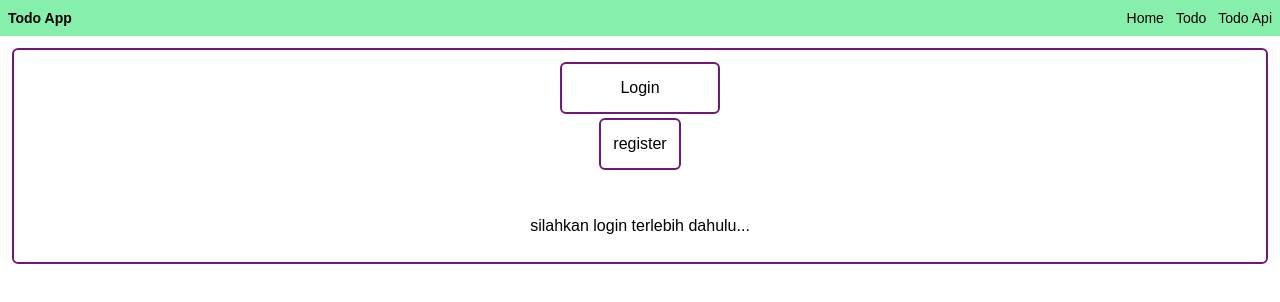
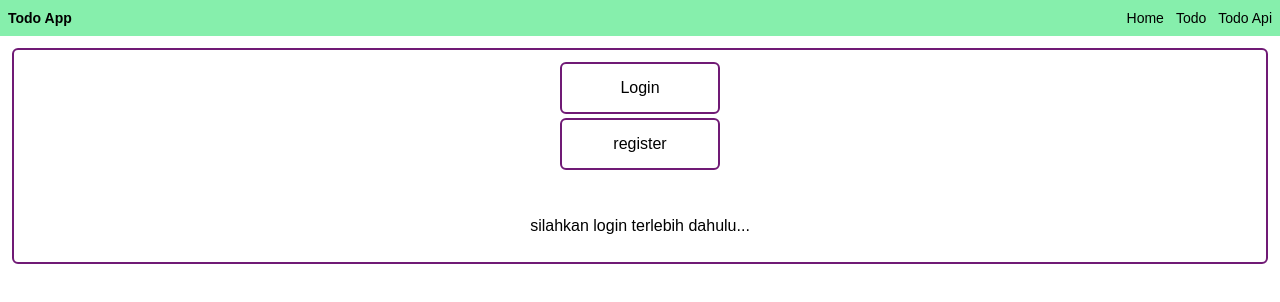
Before and after one commit to MSIB5-SKILVUL-ALFITOSANTOSA/Todo-App, a React (Vite) app: page / in a window 1280 px wide. Shown: the top 302 px of the page. Built offline with nearby package versions, Linux system fonts and the light colour scheme.

Commit message:
fix padding button

```diff
--- a/src/pages/home.jsx
+++ b/src/pages/home.jsx
@@ -4,11 +4,11 @@ function Home() {
   return (
     <>
       <div className="flex flex-col border-fuchsia-900 justify-center  border-2 p-3 gap-1 mt-3 rounded-md items-center w-auto mx-3 w-[50%]">
-        <button className=" border-fuchsia-900  border-2 p-3 gap-3  rounded-md items-center w-40 ">
+        <button className="border-fuchsia-900  border-2 p-3 gap-3  rounded-md items-center w-40 ">
           {" "}
           Login{" "}
         </button>
-        <button className=" border-fuchsia-900   w-40 border-2 p-3  rounded-md items-center w-auto s">
+        <button className="border-fuchsia-900  border-2 p-3 gap-3  rounded-md items-center w-40 ">
           {" "}
           register{" "}
         </button>
```
